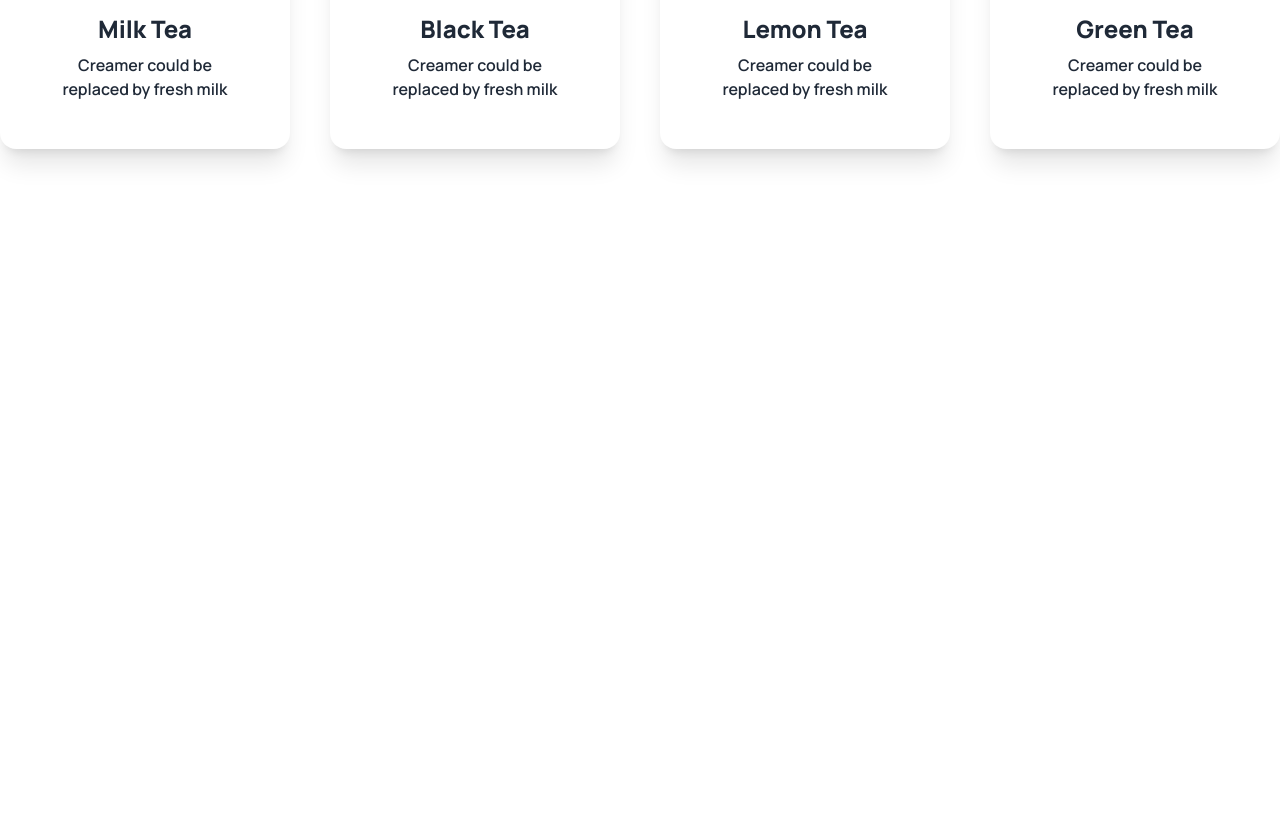
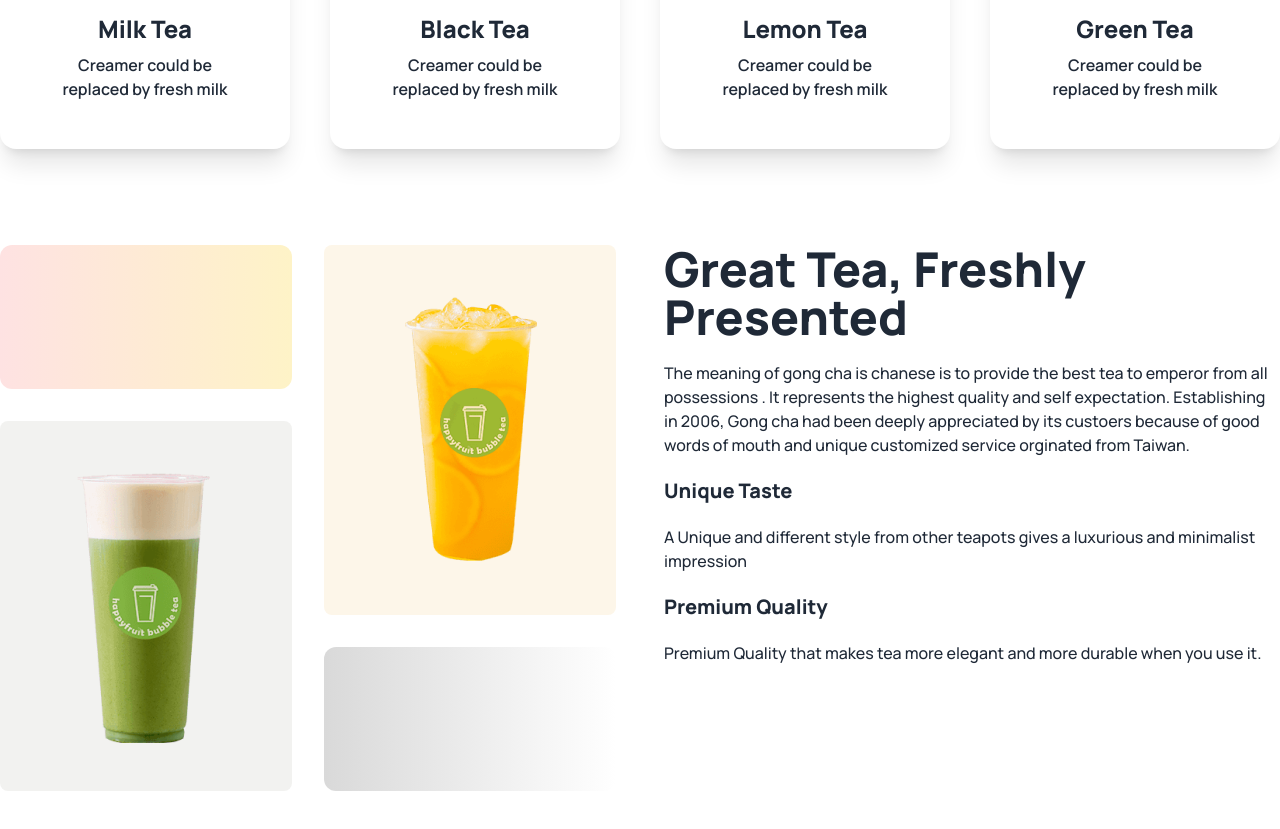
Before and after one commit to jakyaafrinbristi/TEA-HOUSE-RESOURCE, a plain HTML site: page index.html in a window 1280 px wide. Shown: the part 1017-1846 px from the top of the page. Before the commit the page ends 1262 px from the top, so only its background shows below. Drawn offline with nearby package versions, Linux system fonts and the light colour scheme.

Commit message:
freshly section added

```diff
--- a/index.html
+++ b/index.html
@@ -113,6 +113,38 @@
             </div>
 
         </section>
+        <!-- freshly section -->
+        <section class="my-24 flex flex-col lg:flex-row gap-12">
+            <div class="grid grid-cols-1 md:grid-cols-2 flex-1 gap-8">
+                <div class="rounded-xl bg-gradient-to-r from-red-100 to-amber-100 h-36"></div>
+                <div class="row-span-2 bg-[#E6A62319] rounded-lg px-8 py-12 flex justify-center items-center">
+                    <img src="./images/fresh-1.png" alt=""></div>
+
+                <div class="row-span-2 bg-[#574E3913] rounded-lg px-8 py-12 flex justify-center items-center">
+                    <img src="./images/fresh-2.png" alt=""></div>
+                    <div class="rounded-xl bg-gradient-to-r from-[#D9D9D9] to-[#FFFFFF00] h-36"></div>
+
+            </div>
+            <div class="space-y-5 flex-1">
+                <h3 class="text-5xl font-extrabold">Great Tea, Freshly Presented</h3>
+                <p class="font-medium text-base">
+                    The meaning of gong cha is chanese is to provide the best tea to emperor from all possessions . It represents the highest quality and self expectation. Establishing in 2006, Gong cha had been deeply appreciated by its custoers  because of good words of mouth and unique customized service orginated from Taiwan.
+                </p>
+                <h4 class="text-xl font-extrabold">
+                    Unique Taste
+                </h4>
+                <p class="font-medium text-base">
+                    A Unique and different style from other teapots gives a luxurious and minimalist impression
+                </p>
+                <h4 class="text-xl font-extrabold">
+                    Premium Quality
+                </h4>
+                <p class="font-medium text-base">
+                    Premium Quality that makes tea more elegant and more durable when you use it.
+                </p>
+            </div>
+
+        </section>
 
     </main>
     <footer>
```
